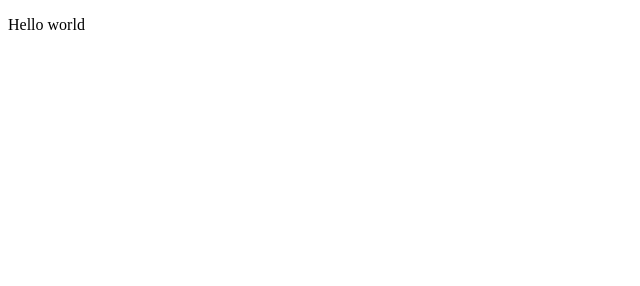
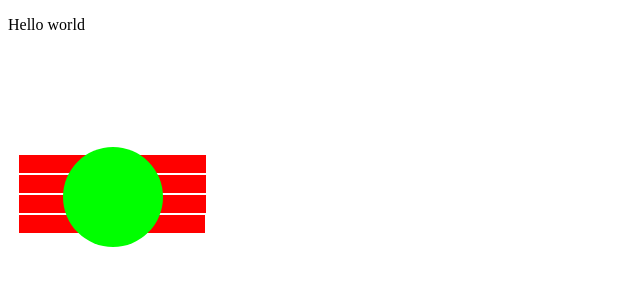
Before and after one commit to Coolxer/portf, a website: page index.html in a window 1280 px wide. Shown: the whole page, without its empty margins (0-640 px from the left). Drawn offline with Linux system fonts and the light colour scheme.

Commit message:
clarified code for next texts

```diff
--- a/index.html
+++ b/index.html
@@ -10,6 +10,21 @@
 
 <body>
   <p>Hello world</p>
+
+  <div id="container">
+      <svg width="200" height="200">
+        <rect x="105" y="105" width="93" height="18" id="first" fill="#ff0000" stroke-width="0.4" />
+        <rect x="105" y="125" width="93" height="18" id="second" fill="#ff0000" stroke-width="0.4" />
+        <rect x="105" y="145" width="93" height="18" id="rect8309-7" fill="#ff0000" stroke-width="0.4" />
+        <rect x="104" y="165" width="93" height="18" id="rect8309-7-1" fill="#ff0000" stroke-width="0.4" />
+        <rect x="11" y="105" width="93" height="18" id="rect8309-3" fill="#ff0000" stroke-width="0.4" />
+        <rect x="11" y="125" width="93" height="18" id="rect8309-1-4" fill="#ff0000" stroke-width="0.4" />
+        <rect x="11" y="145" width="93" height="18" id="rect8309-7-6" fill="#ff0000" stroke-width="0.4" />
+        <rect x="11" y="165" width="93" height="18" id="rect8309-7-1-6" fill="#ff0000" stroke-width="0.4" />
+        <circle r="50" cx="105" cy="147" id="path8305" fill="#00ff00" stroke-width="0.4" />
+      </svg>
+
+  </div>
 </body>
 
 </html>
```
Also changed, not shown: site.webmanifest (deleted), svg/drawing.svg.
